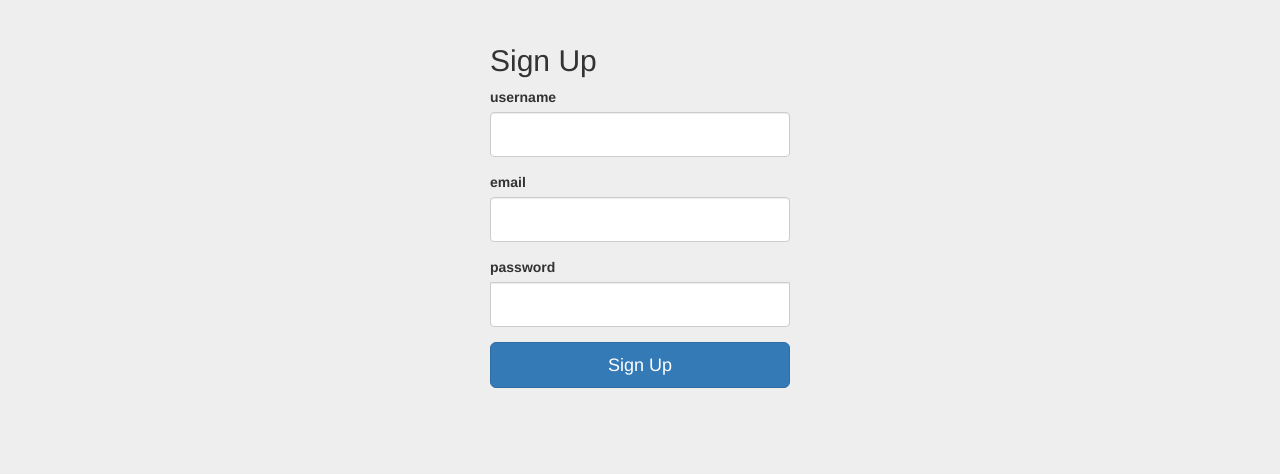
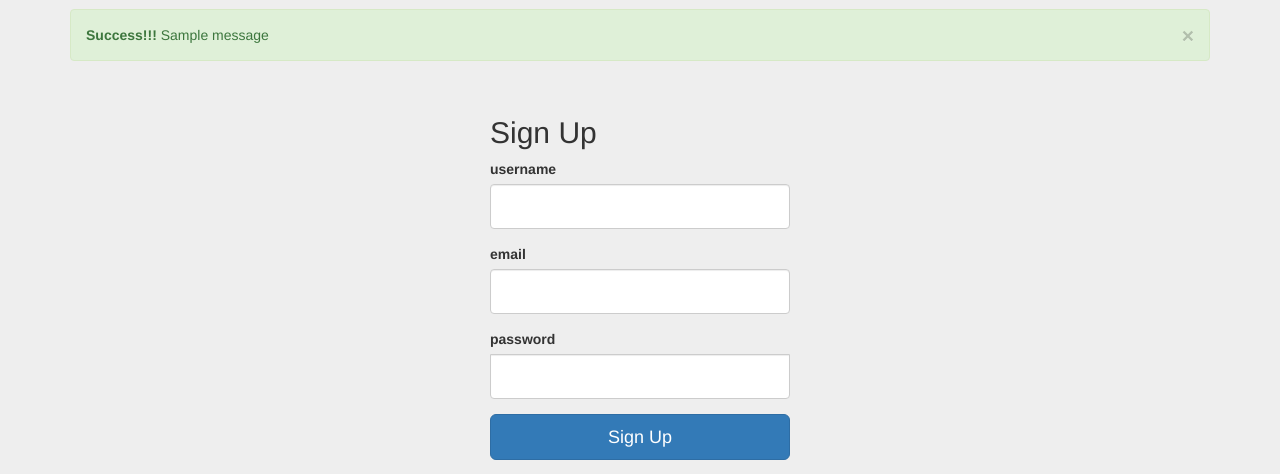
Before and after one commit to mniranjan1/Computer-Vision-Solution-For-Hearing-Impaired, a Flask app: page /signup in a window 1280 px wide. Shown: the part 51-525 px from the top of the page. Run offline with Flask 2, Linux system fonts and the light colour scheme; one stand-in notice (Sample message) is shown; some libraries are stand-ins or nearby versions.

Commit message:
third commit

```diff
--- a/1_img_cap.py
+++ b/1_img_cap.py
@@ -26,7 +26,7 @@ def store_images(g_id):
     top, right, bottom, left = 100, 350, 400, 650
 
     camera = cv2.VideoCapture(0)
-    total_pics = 2000
+    total_pics = 100
     pic_no = 0
     flag_start_capturing = False
     frames = 0
@@ -101,4 +101,3 @@ init_create_folder()
 g_id = input("Enter gesture no.: ")
 g_name = input("Enter gesture name/text: ")
 store_images(g_id)
-store_in_db(g_id, g_name)
--- a/app.py
+++ b/app.py
@@ -33,9 +33,10 @@ from cassandra.cluster import Cluster
 import os
 import uuid
 import speech_recognition as sr
+import logging
 
 os.environ['TF_CPP_MIN_LOG_LEVEL'] = '3'
-
+logging.basicConfig(filename='record.log', level=logging.DEBUG, format=f'%(asctime)s %(levelname)s %(name)s %(threadName)s : %(message)s')
 
 language = 'en'
 IMG_SIZE = 256
@@ -71,15 +72,18 @@ out_label = ['A', 'B', 'C', 'D', 'E', 'F', 'G', 'H', 'I', 'J', 'K', 'L', 'M', 'N
 
 text = ''
 word = ''
+app = Flask(__name__)
 cloud_config= {
         'secure_connect_bundle': 'secure-connect-flask.zip'
 }
 auth_provider = PlainTextAuthProvider(username='weUCOUqsJFWMQzUXlIuDBQaw', password='iZrSkM5t00Ao1fslKMlb1f76laXAAIxfU7Ovx9N,LllOe3duihCio5Z2i7bn.0tYw._W1H8HAjqU307ERtzZugx6gxDLM0q,b8RJt4gvmf7H,pJ544DDbc.Z4ugPbYrH')
-app = Flask(__name__)
+
 app.config['CASSANDRA_HOSTS'] = ['7f3e974e-593e-4870-84cf-cd369a3604ae-us-east1.db.astra.datastax.com']
 app.config['CASSANDRA_SETUP_KWARGS'] = dict(cloud=cloud_config,auth_provider=auth_provider)
 app.config['CASSANDRA_KEYSPACE'] = "flaskspace"
 db = CQLAlchemy(app)
+cluster = Cluster(cloud=cloud_config, auth_provider=auth_provider)
+session = cluster.connect()
 
 # app.config['SQLALCHEMY_DATABASE_URI'] = 'postgresql://postgres:pisces02@localhost:5432/flask'
 app.config['SECRET_KEY'] = '\xf2B^q\xb1,Jw\xaf\x83\x9a\x10:\xa8Rc=yK\xb6\xca!\x80'
@@ -91,8 +95,7 @@ login_manager = LoginManager()
 login_manager.init_app(app)
 login_manager.login_view = 'login'
 admin = Admin(app)
-cluster = Cluster(cloud=cloud_config, auth_provider=auth_provider)
-session = cluster.connect()
+
 class User(UserMixin, db.Model):
     id = db.columns.UUID(primary_key=True)
     first_name = db.columns.Text()
@@ -200,12 +203,12 @@ def signup():
 
         if user or user1:
             flash(
-                'User name or Email address already exists. Go to the Login Page!!!', "danger")
-            return redirect(url_for('signup'))
+                'User name or Email address already exists. Please Login !!!', "danger")
+            return redirect(url_for('login'))
 
         session.execute("INSERT INTO flaskspace.user (id,username,email,password) VALUES (%s,%s,%s,%s)", (uuid.uuid1(),new_user.username,new_user.email,new_user.password ))
         flash("Account has been successfully created!!! You can now login!!! ", "success")
-        return render_template('index.html')
+        return redirect(url_for('login'))
     return render_template('signup.html', form=form)
 
 
@@ -231,6 +234,11 @@ def dashboard():
 
 @app.route('/')
 def index():
+    app.logger.debug("debug")
+    app.logger.info("info")
+    app.logger.warning("warning")
+    app.logger.error("error")
+    app.logger.critical("critical")
     return render_template('index.html')
 
 @app.route('/speech_text',methods=["GET", "POST"])
@@ -386,7 +394,7 @@ def video_feed():
                     mimetype='multipart/x-mixed-replace; boundary=frame')
 
 
-# admin.add_view(ModelView(User))
+# admin.add_view(ModelView(User,db.sync_db()))
 
 if __name__ == '__main__':
     app.run(debug=True)
--- a/templates/signup.html
+++ b/templates/signup.html
@@ -36,6 +36,24 @@ Sign Up
     </div>
 </nav>
 <br>
+<div class='container'>
+    {% with messages = get_flashed_messages(with_categories=true) %}
+    {% if messages %}
+    {% for category,message in messages %}
+    <div class="alert alert-{{category}}" role="alert">
+      <button type="button" class="close" data-dismiss="alert" aria-label="Close"><span
+          aria-hidden="true">&times;</span></button>
+      {% if category == 'success' %}
+      <strong>Success!!! </strong> {{ message }}
+      {% endif %}
+      {% if category == 'danger' %}
+      <strong>Failed!!! </strong>{{ message }}
+      {% endif %}
+    </div>
+    {% endfor %}
+    {% endif %}
+    {% endwith %}
+  </div>
 <form class="form-signin" method="POST" action="/signup">
     <h2 class="form-signin-heading">Sign Up</h2>
     {{ form.hidden_tag() }}
```
Also changed, not shown: requirements.txt (+16 -72 lines), script.py (renamed from 7_script.py), 1 other file.
